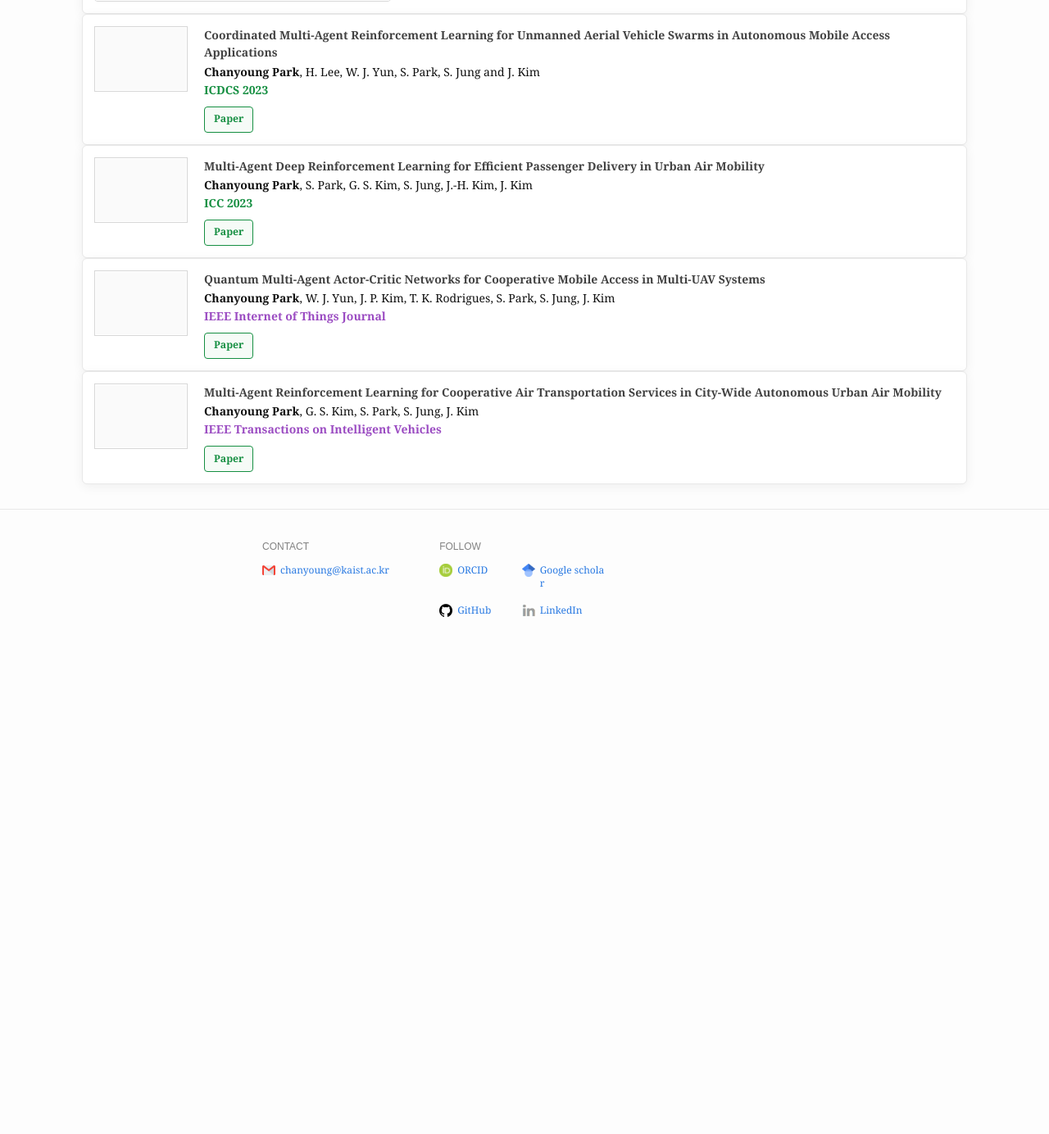
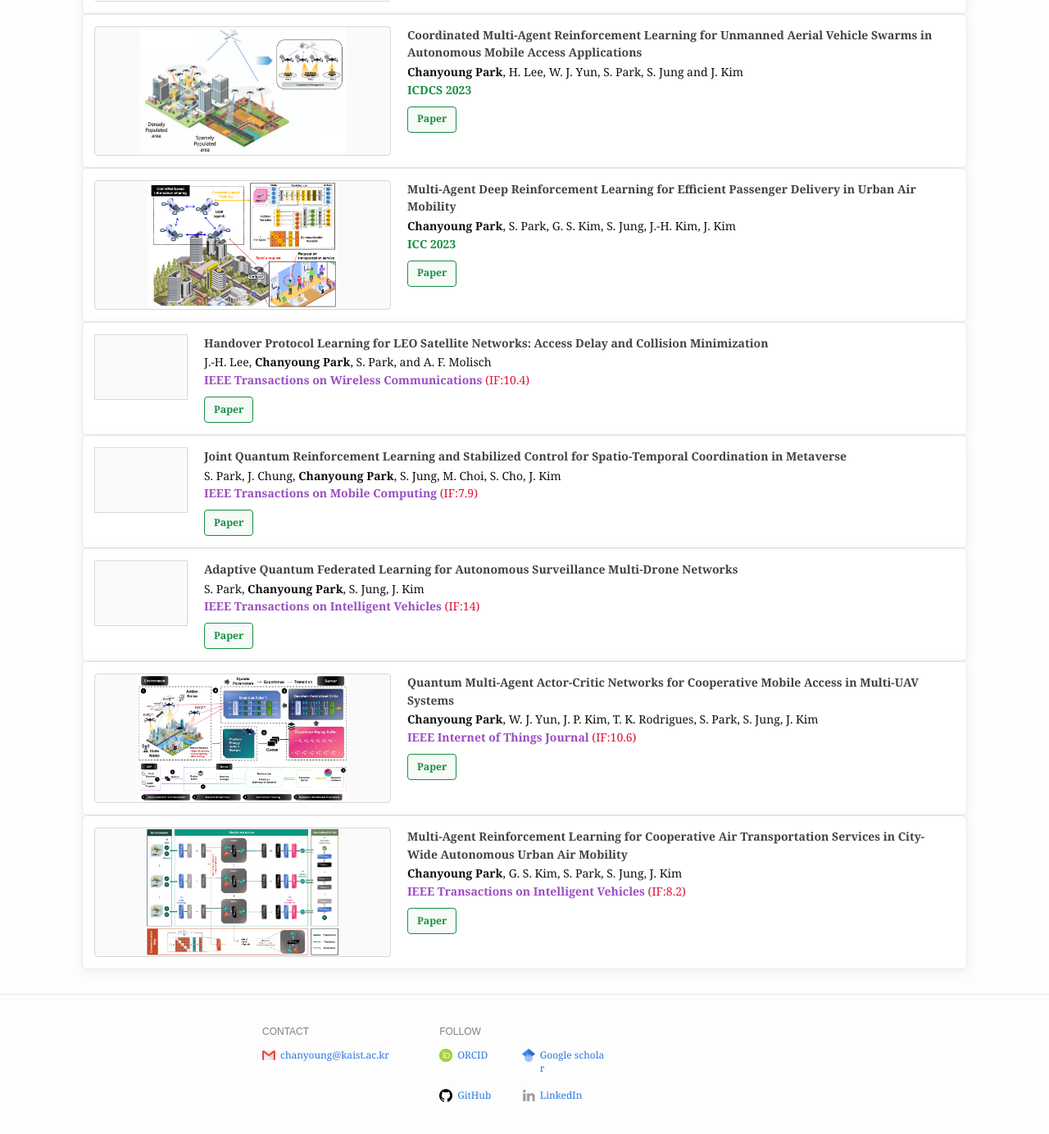
Before and after one commit to cosdeneb/cosdeneb.github.io, a Jekyll site: the page built from index.md, in a window 1280 px wide and 1400 px high, scrolled down 784 px. Shown: the top 1384 px of the window at 82% size. Built offline with Jekyll 4.4.1, drawn with Linux system fonts in a browser that asks for light colours; before the commit the page ends 1592 px from its top, so only the background shows below that.

Commit message:
Update selected publication highlights

```diff
--- a/index.md
+++ b/index.md
@@ -59,7 +59,7 @@ profile_picture:
       </div>
     </div>
     <div class="publication-item">
-      <div class="publication-placeholder" aria-hidden="true"></div>
+      <img class="publication-thumb" src="{{ '/assets/img/paper/icdcs-23.png' | absolute_url }}" alt="ICDCS 2023 paper overview">
       <div class="publication-content">
         <span class="publication-title">Coordinated Multi-Agent Reinforcement Learning for Unmanned Aerial Vehicle Swarms in Autonomous Mobile Access Applications</span><br/>
         <b>Chanyoung Park</b>, H. Lee, W. J. Yun, S. Park, S. Jung and J. Kim<br/>
@@ -70,7 +70,7 @@ profile_picture:
       </div>
     </div>
     <div class="publication-item">
-      <div class="publication-placeholder" aria-hidden="true"></div>
+      <img class="publication-thumb" src="{{ '/assets/img/paper/icc-23.png' | absolute_url }}" alt="ICC 2023 paper overview">
       <div class="publication-content">
         <span class="publication-title">Multi-Agent Deep Reinforcement Learning for Efficient Passenger Delivery in Urban Air Mobility</span><br/>
         <b>Chanyoung Park</b>, S. Park, G. S. Kim, S. Jung, J.-H. Kim, J. Kim<br/>
@@ -83,20 +83,53 @@ profile_picture:
     <div class="publication-item">
       <div class="publication-placeholder" aria-hidden="true"></div>
       <div class="publication-content">
+        <span class="publication-title">Handover Protocol Learning for LEO Satellite Networks: Access Delay and Collision Minimization</span><br/>
+        J.-H. Lee, <b>Chanyoung Park</b>, S. Park, and A. F. Molisch<br/>
+        <span class="venue journal">IEEE Transactions on Wireless Communications</span> <span class="metric">(IF:10.4)</span>
+        <div class="publication-actions">
+          <a class="publication-button" href="https://ieeexplore.ieee.org/abstract/document/10371217">Paper</a>
+        </div>
+      </div>
+    </div>
+    <div class="publication-item">
+      <div class="publication-placeholder" aria-hidden="true"></div>
+      <div class="publication-content">
+        <span class="publication-title">Joint Quantum Reinforcement Learning and Stabilized Control for Spatio-Temporal Coordination in Metaverse</span><br/>
+        S. Park, J. Chung, <b>Chanyoung Park</b>, S. Jung, M. Choi, S. Cho, J. Kim<br/>
+        <span class="venue journal">IEEE Transactions on Mobile Computing</span> <span class="metric">(IF:7.9)</span>
+        <div class="publication-actions">
+          <a class="publication-button" href="https://ieeexplore.ieee.org/abstract/document/10543150">Paper</a>
+        </div>
+      </div>
+    </div>
+    <div class="publication-item">
+      <div class="publication-placeholder" aria-hidden="true"></div>
+      <div class="publication-content">
+        <span class="publication-title">Adaptive Quantum Federated Learning for Autonomous Surveillance Multi-Drone Networks</span><br/>
+        S. Park, <b>Chanyoung Park</b>, S. Jung, J. Kim<br/>
+        <span class="venue journal">IEEE Transactions on Intelligent Vehicles</span> <span class="metric">(IF:14)</span>
+        <div class="publication-actions">
+          <a class="publication-button" href="https://ieeexplore.ieee.org/abstract/document/10764760">Paper</a>
+        </div>
+      </div>
+    </div>
+    <div class="publication-item">
+      <img class="publication-thumb" src="{{ '/assets/img/paper/iotj-23.png' | absolute_url }}" alt="IEEE IoT Journal 2023 paper overview">
+      <div class="publication-content">
         <span class="publication-title">Quantum Multi-Agent Actor-Critic Networks for Cooperative Mobile Access in Multi-UAV Systems</span><br/>
         <b>Chanyoung Park</b>, W. J. Yun, J. P. Kim, T. K. Rodrigues, S. Park, S. Jung, J. Kim<br/>
-        <span class="venue journal">IEEE Internet of Things Journal</span>
+        <span class="venue journal">IEEE Internet of Things Journal</span> <span class="metric">(IF:10.6)</span>
         <div class="publication-actions">
           <a class="publication-button" href="https://ieeexplore.ieee.org/abstract/document/10143981">Paper</a>
         </div>
       </div>
     </div>
     <div class="publication-item">
-      <div class="publication-placeholder" aria-hidden="true"></div>
+      <img class="publication-thumb" src="{{ '/assets/img/paper/tiv-23.png' | absolute_url }}" alt="IEEE Transactions on Intelligent Vehicles 2023 paper overview">
       <div class="publication-content">
         <span class="publication-title">Multi-Agent Reinforcement Learning for Cooperative Air Transportation Services in City-Wide Autonomous Urban Air Mobility</span><br/>
         <b>Chanyoung Park</b>, G. S. Kim, S. Park, S. Jung, J. Kim<br/>
-        <span class="venue journal">IEEE Transactions on Intelligent Vehicles</span>
+        <span class="venue journal">IEEE Transactions on Intelligent Vehicles</span> <span class="metric">(IF:8.2)</span>
         <div class="publication-actions">
           <a class="publication-button" href="https://ieeexplore.ieee.org/abstract/document/10144378">Paper</a>
         </div>
```
Also changed, not shown: assets/img/paper/icc-23.png (added), assets/img/paper/icdcs-23.png (added), assets/img/paper/iotj-23.png (added), assets/img/paper/tiv-23.png (added).
